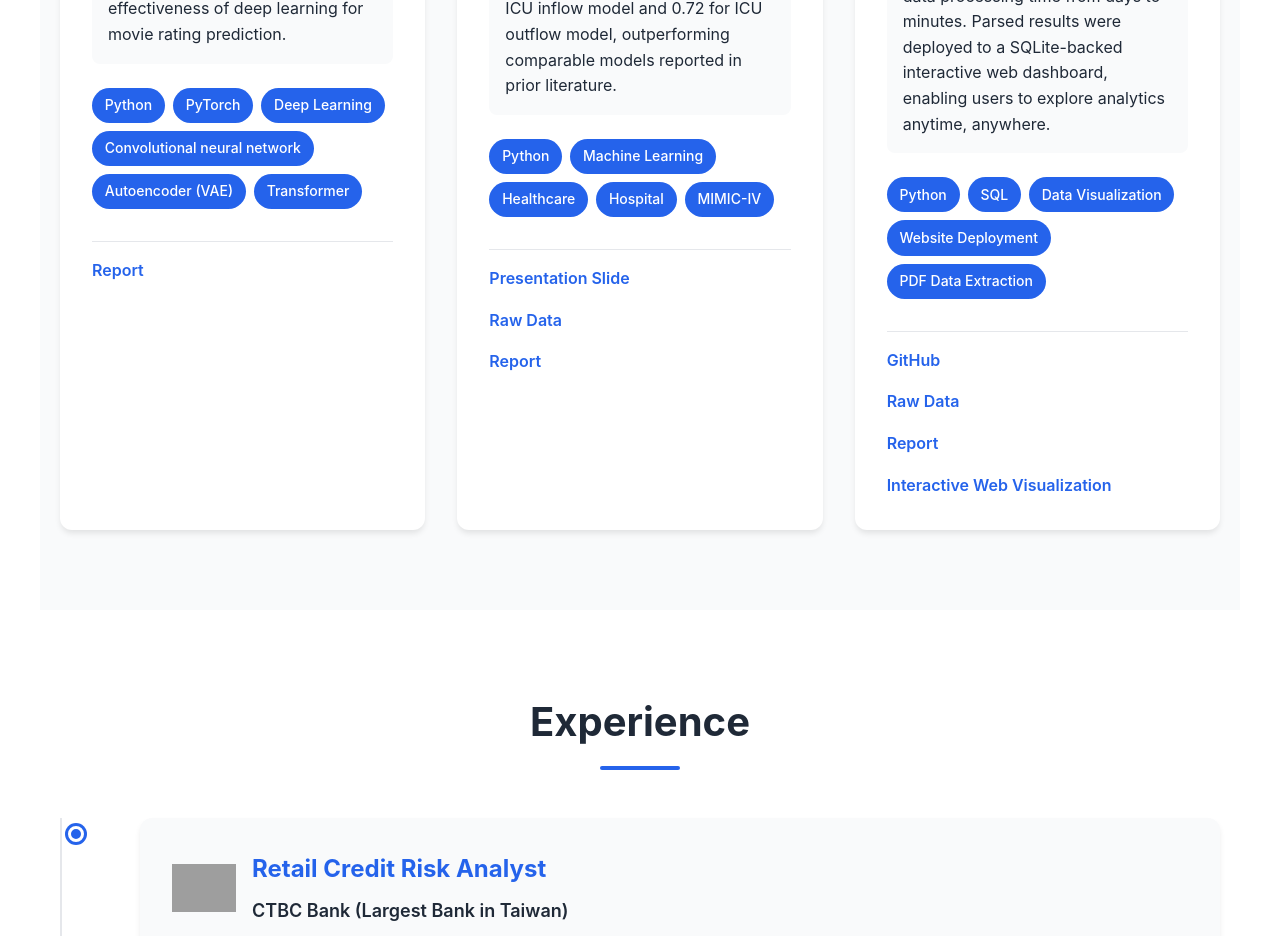
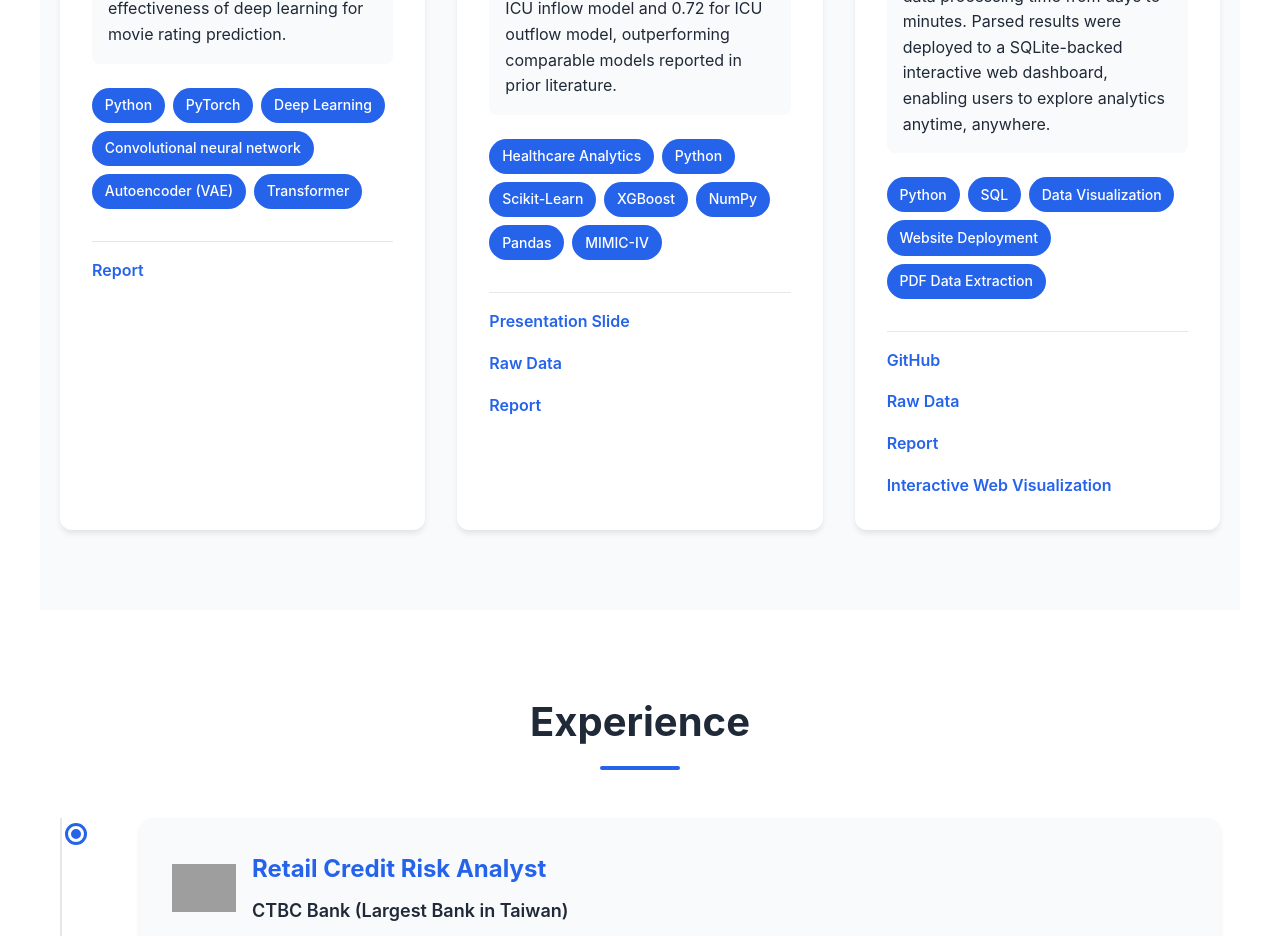
Before and after one commit to jhuangbp/portfolio_website, a React (Vite) app: page / in a window 1280 px wide. Shown: the part 2900-3836 px from the top of the page. Built offline with nearby package versions, Linux system fonts and the light colour scheme; no server answers; grey boxes are pictures that could not be loaded.

Commit message:
Update Projects.jsx

```diff
--- a/src/components/Projects.jsx
+++ b/src/components/Projects.jsx
@@ -29,7 +29,7 @@ const Projects = () => {
         'Developed two independent XGBoost-based predictive models to estimate ICU inflow from the emergency department within 12 hours and ICU outflow via 72-hour readmission risk after ICU discharge.',
       impact:
         'Achieved predictive performance with AUCs of 0.96 for ICU inflow model and 0.72 for ICU outflow model, outperforming comparable models reported in prior literature.',
-      tech: ['Python', 'Machine Learning', 'Healthcare', 'Hospital', 'MIMIC-IV'],
+      tech: ['Healthcare Analytics', 'Python', 'Scikit-Learn', 'XGBoost', 'NumPy', 'Pandas', 'MIMIC-IV'],
       links: {
         presentation: '/HealthcareProject_Final%20Presentation.pdf',
         report: '/HealthcareProject_Final%20Report.pdf',
```
